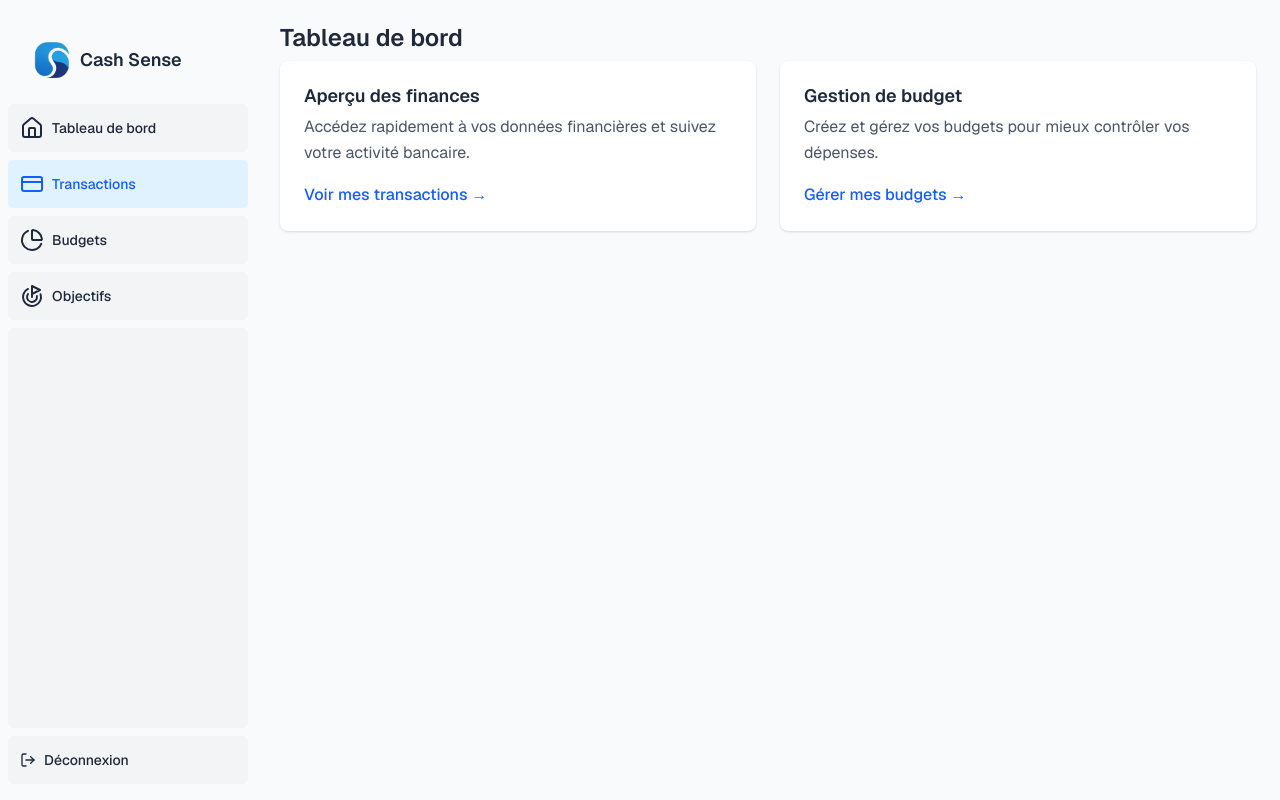
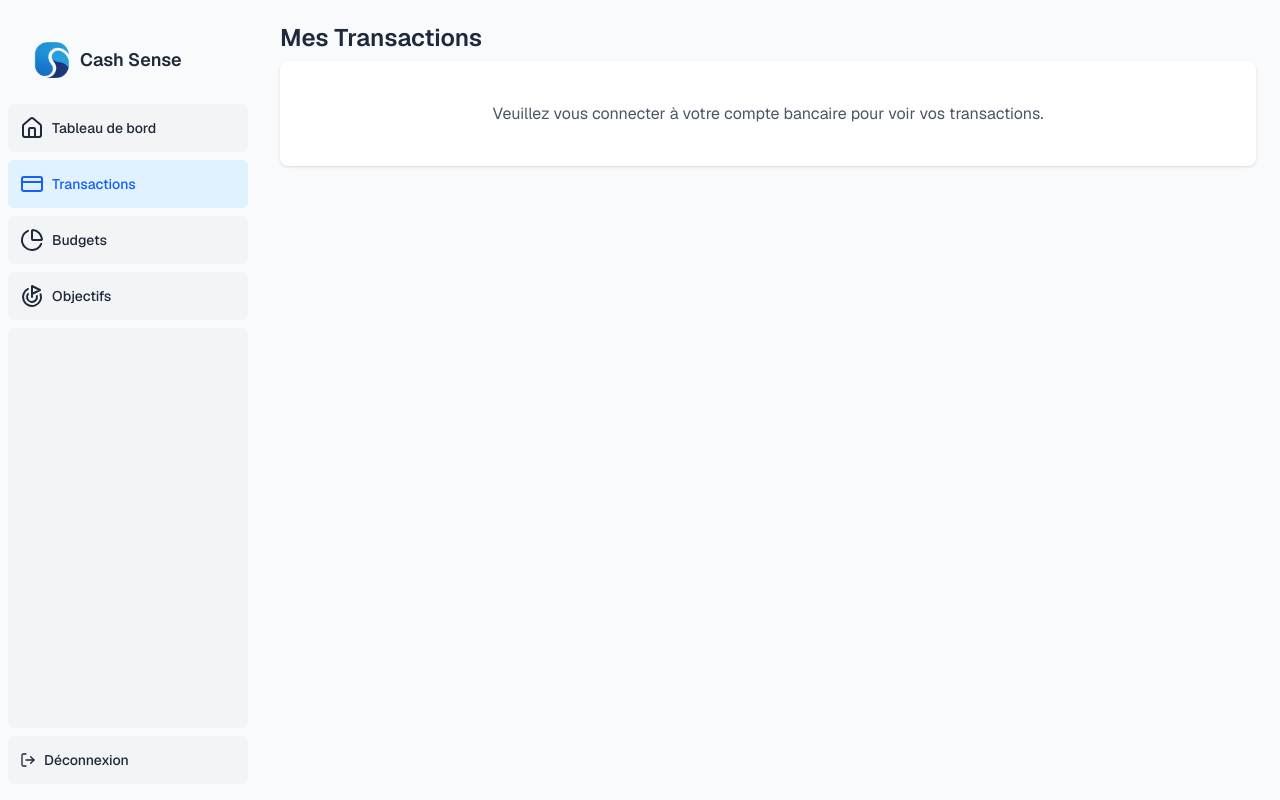
Before and after one commit to nina031/cash-sense-frontend, a Next.js app: page /dashboard/transactions in a window 1280 px wide. Built offline with nearby package versions, Linux system fonts and the light colour scheme.

Commit message:
fix bug on transaction page

```diff
--- a/app/(app)/dashboard/page.js
+++ b/app/(app)/dashboard/page.js
@@ -1,8 +1,54 @@
+// Mise à jour pour app/(app)/dashboard/page.js
+"use client";
+
+import { useDemoMode } from "@/contexts/DemoContext";
+import Link from "next/link";
+
 export default function DashboardPage() {
+  const { isDemoMode } = useDemoMode();
+
   return (
     <div>
       <h1 className="text-2xl font-bold mb-4">Tableau de bord</h1>
-      <p>Bienvenue sur votre tableau de bord Cash Sense</p>
+
+      {isDemoMode && (
+        <div className="mb-6 p-4 bg-yellow-50 border border-yellow-200 rounded-lg">
+          <p className="text-yellow-700">
+            <strong>Mode Démo :</strong> Vous consultez une version de
+            démonstration de Cash Sense. Les données affichées sont fictives et
+            servent uniquement à illustrer les fonctionnalités de l'application.
+          </p>
+        </div>
+      )}
+
+      <div className="grid grid-cols-1 md:grid-cols-2 gap-6">
+        <div className="bg-white p-6 rounded-lg shadow-sm">
+          <h2 className="text-lg font-semibold mb-3">Aperçu des finances</h2>
+          <p className="text-gray-600 mb-4">
+            Accédez rapidement à vos données financières et suivez votre
+            activité bancaire.
+          </p>
+          <Link
+            href="/dashboard/transactions"
+            className="text-blue-600 hover:text-blue-800 font-medium"
+          >
+            Voir mes transactions →
+          </Link>
+        </div>
+
+        <div className="bg-white p-6 rounded-lg shadow-sm">
+          <h2 className="text-lg font-semibold mb-3">Gestion de budget</h2>
+          <p className="text-gray-600 mb-4">
+            Créez et gérez vos budgets pour mieux contrôler vos dépenses.
+          </p>
+          <Link
+            href="/dashboard/budgets"
+            className="text-blue-600 hover:text-blue-800 font-medium"
+          >
+            Gérer mes budgets →
+          </Link>
+        </div>
+      </div>
     </div>
   );
 }
--- a/app/(app)/dashboard/transactions/page.js
+++ b/app/(app)/dashboard/transactions/page.js
@@ -1,14 +1,16 @@
+// Fichier à créer: app/(app)/dashboard/transactions/page.js
 "use client";
 
+import { useState, useEffect } from "react";
+import TransactionList from "@/components/TransactionList";
 import { useDemoMode } from "@/contexts/DemoContext";
-import Link from "next/link";
 
-export default function DashboardPage() {
-  const { isDemoMode } = useDemoMode();
+export default function TransactionsPage() {
+  const { isDemoMode, demoAccessToken } = useDemoMode();
 
   return (
     <div>
-      <h1 className="text-2xl font-bold mb-4">Tableau de bord</h1>
+      <h1 className="text-2xl font-bold mb-4">Mes Transactions</h1>
 
       {isDemoMode && (
         <div className="mb-6 p-4 bg-yellow-50 border border-yellow-200 rounded-lg">
@@ -20,33 +22,8 @@ export default function DashboardPage() {
         </div>
       )}
 
-      <div className="grid grid-cols-1 md:grid-cols-2 gap-6">
-        <div className="bg-white p-6 rounded-lg shadow-sm">
-          <h2 className="text-lg font-semibold mb-3">Aperçu des finances</h2>
-          <p className="text-gray-600 mb-4">
-            Accédez rapidement à vos données financières et suivez votre
-            activité bancaire.
-          </p>
-          <Link
-            href="/dashboard/transactions"
-            className="text-blue-600 hover:text-blue-800 font-medium"
-          >
-            Voir mes transactions →
-          </Link>
-        </div>
-
-        <div className="bg-white p-6 rounded-lg shadow-sm">
-          <h2 className="text-lg font-semibold mb-3">Gestion de budget</h2>
-          <p className="text-gray-600 mb-4">
-            Créez et gérez vos budgets pour mieux contrôler vos dépenses.
-          </p>
-          <Link
-            href="/dashboard/budgets"
-            className="text-blue-600 hover:text-blue-800 font-medium"
-          >
-            Gérer mes budgets →
-          </Link>
-        </div>
+      <div className="bg-white rounded-lg shadow-sm p-6">
+        <TransactionList accessToken={isDemoMode ? demoAccessToken : null} />
       </div>
     </div>
   );
```
